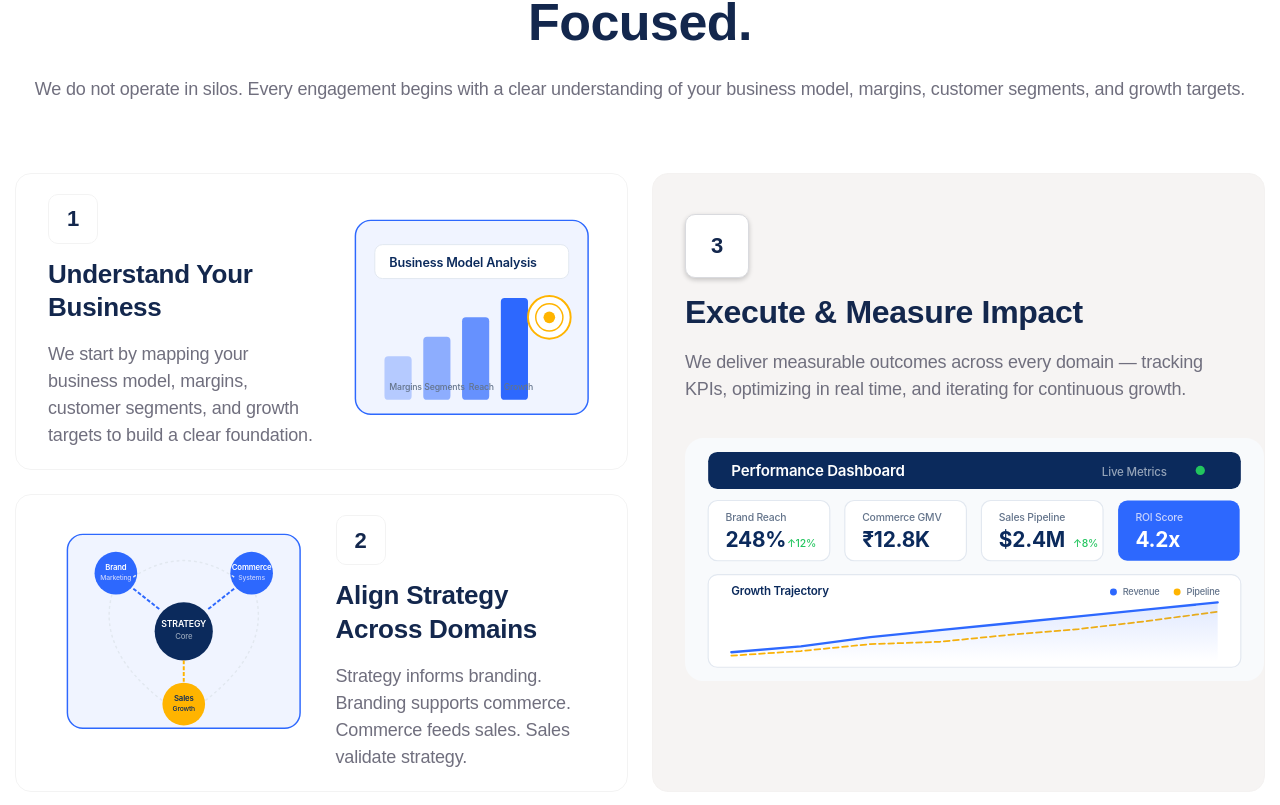
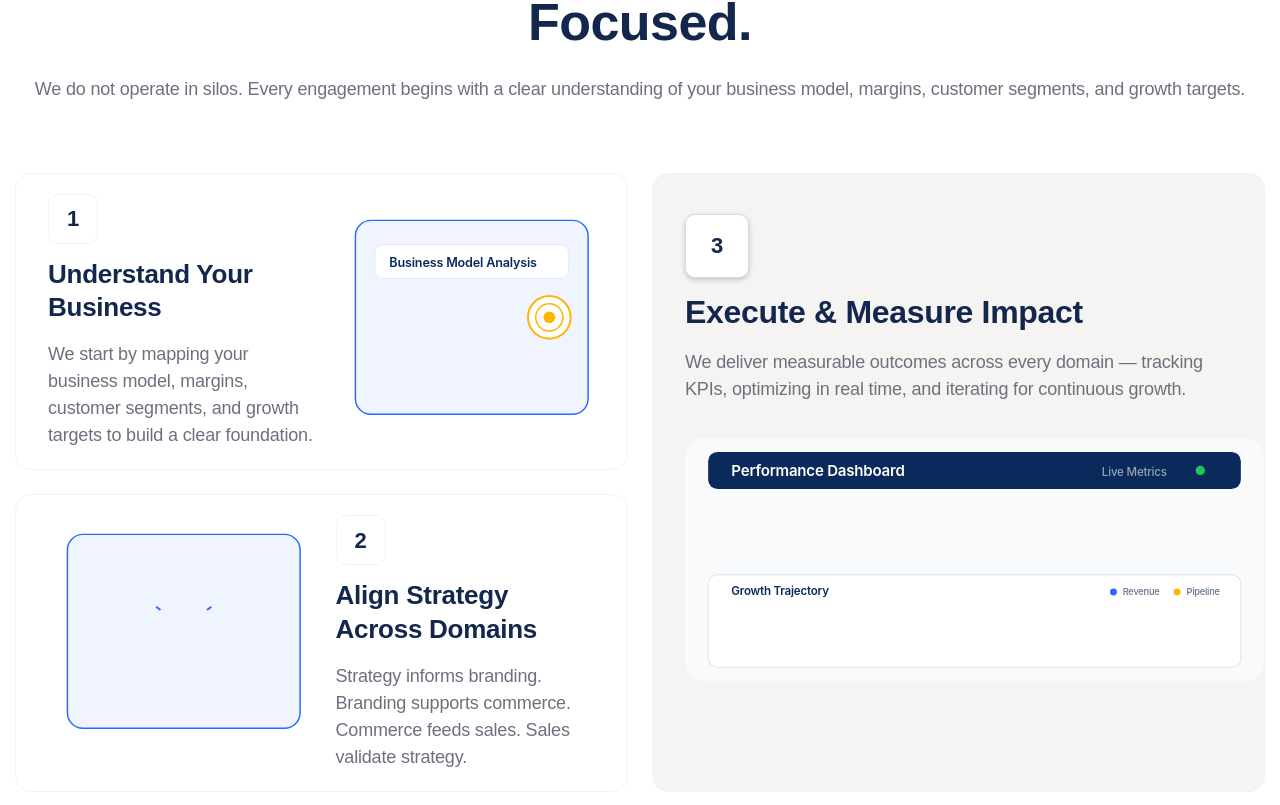
Before and after one commit to puneeth-acharya-2322/DPsolutions, a React (Vite) app in the folder finexo-clone/frontend/: page / in a window 1280 px wide. Shown: the part 3438-4243 px from the top of the page. Built offline with nearby package versions, Linux system fonts and the light colour scheme; no server answers.

Commit message:
Layout changes

```diff
--- a/finexo-clone/frontend/src/components/sections/FeaturesSection.jsx
+++ b/finexo-clone/frontend/src/components/sections/FeaturesSection.jsx
@@ -168,25 +168,47 @@ export default function FeaturesSection() {
                                     <div className="work-description" style={{ maxWidth: '100%' }}>We start by mapping your business model, margins, customer segments, and growth targets to build a clear foundation.</div>
                                 </div>
                                 <div id="w-node-d4e79e05-1797-16fe-f13c-83f0fa5b71fa-25b1e467" className="work-image-wrapper">
-                                    {/* Business Analysis SVG */}
+                                    {/* Business Analysis SVG — Animated bars */}
                                     <svg viewBox="0 0 280 240" fill="none" xmlns="http://www.w3.org/2000/svg" style={{ width: '100%', maxWidth: 280 }}>
                                         <rect x="20" y="20" width="240" height="200" rx="16" fill="#f0f4ff" stroke="#2d68fe" strokeWidth="1.5" />
                                         <rect x="40" y="45" width="200" height="35" rx="8" fill="#fff" stroke="#e2e8f0" strokeWidth="1" />
                                         <text x="55" y="68" fontSize="13" fill="#0b2a5c" fontWeight="600" fontFamily="Inter,sans-serif">Business Model Analysis</text>
-                                        {/* Bar chart */}
-                                        <rect x="50" y="160" width="28" height="45" rx="4" fill="#2d68fe" opacity="0.3" />
-                                        <rect x="90" y="140" width="28" height="65" rx="4" fill="#2d68fe" opacity="0.5" />
-                                        <rect x="130" y="120" width="28" height="85" rx="4" fill="#2d68fe" opacity="0.7" />
-                                        <rect x="170" y="100" width="28" height="105" rx="4" fill="#2d68fe" />
+                                        {/* Animated bars — grow from bottom */}
+                                        <rect x="50" y="205" width="28" rx="4" fill="#2d68fe" opacity="0.3">
+                                            <animate attributeName="y" from="205" to="160" dur="0.8s" begin="0.2s" fill="freeze" />
+                                            <animate attributeName="height" from="0" to="45" dur="0.8s" begin="0.2s" fill="freeze" />
+                                        </rect>
+                                        <rect x="90" y="205" width="28" rx="4" fill="#2d68fe" opacity="0.5">
+                                            <animate attributeName="y" from="205" to="140" dur="0.8s" begin="0.5s" fill="freeze" />
+                                            <animate attributeName="height" from="0" to="65" dur="0.8s" begin="0.5s" fill="freeze" />
+                                        </rect>
+                                        <rect x="130" y="205" width="28" rx="4" fill="#2d68fe" opacity="0.7">
+                                            <animate attributeName="y" from="205" to="120" dur="0.8s" begin="0.8s" fill="freeze" />
+                                            <animate attributeName="height" from="0" to="85" dur="0.8s" begin="0.8s" fill="freeze" />
+                                        </rect>
+                                        <rect x="170" y="205" width="28" rx="4" fill="#2d68fe">
+                                            <animate attributeName="y" from="205" to="100" dur="0.8s" begin="1.1s" fill="freeze" />
+                                            <animate attributeName="height" from="0" to="105" dur="0.8s" begin="1.1s" fill="freeze" />
+                                        </rect>
                                         {/* Labels */}
-                                        <text x="55" y="195" fontSize="9" fill="#64748b" fontFamily="Inter,sans-serif">Margins</text>
-                                        <text x="91" y="195" fontSize="9" fill="#64748b" fontFamily="Inter,sans-serif">Segments</text>
-                                        <text x="137" y="195" fontSize="9" fill="#64748b" fontFamily="Inter,sans-serif">Reach</text>
-                                        <text x="173" y="195" fontSize="9" fill="#64748b" fontFamily="Inter,sans-serif">Growth</text>
-                                        {/* Target icon */}
-                                        <circle cx="220" cy="120" r="22" fill="#fff" stroke="#ffb400" strokeWidth="2" />
-                                        <circle cx="220" cy="120" r="14" fill="none" stroke="#ffb400" strokeWidth="1.5" />
-                                        <circle cx="220" cy="120" r="6" fill="#ffb400" />
+                                        <text x="55" y="195" fontSize="9" fill="#64748b" fontFamily="Inter,sans-serif" opacity="0">Margins
+                                            <animate attributeName="opacity" from="0" to="1" dur="0.4s" begin="1s" fill="freeze" /></text>
+                                        <text x="91" y="195" fontSize="9" fill="#64748b" fontFamily="Inter,sans-serif" opacity="0">Segments
+                                            <animate attributeName="opacity" from="0" to="1" dur="0.4s" begin="1.3s" fill="freeze" /></text>
+                                        <text x="137" y="195" fontSize="9" fill="#64748b" fontFamily="Inter,sans-serif" opacity="0">Reach
+                                            <animate attributeName="opacity" from="0" to="1" dur="0.4s" begin="1.6s" fill="freeze" /></text>
+                                        <text x="173" y="195" fontSize="9" fill="#64748b" fontFamily="Inter,sans-serif" opacity="0">Growth
+                                            <animate attributeName="opacity" from="0" to="1" dur="0.4s" begin="1.9s" fill="freeze" /></text>
+                                        {/* Pulsing target icon */}
+                                        <circle cx="220" cy="120" r="22" fill="#fff" stroke="#ffb400" strokeWidth="2">
+                                            <animate attributeName="r" values="22;24;22" dur="2s" repeatCount="indefinite" />
+                                        </circle>
+                                        <circle cx="220" cy="120" r="14" fill="none" stroke="#ffb400" strokeWidth="1.5">
+                                            <animate attributeName="r" values="14;16;14" dur="2s" repeatCount="indefinite" />
+                                        </circle>
+                                        <circle cx="220" cy="120" r="6" fill="#ffb400">
+                                            <animate attributeName="r" values="6;7;6" dur="1.5s" repeatCount="indefinite" />
+                                        </circle>
                                     </svg>
                                 </div>
                             </div>
@@ -195,32 +217,61 @@ export default function FeaturesSection() {
                             <div data-w-id="0dc68af9-3de6-3cc9-6a61-acc1a758e573"
                                 className="works-card-wrapper">
                                 <div className="work-image-wrapper">
-                                    {/* Connected Domains SVG */}
+                                    {/* Connected Domains SVG — Animated nodes */}
                                     <svg viewBox="0 0 280 240" fill="none" xmlns="http://www.w3.org/2000/svg" style={{ width: '100%', maxWidth: 280 }}>
                                         <rect x="20" y="20" width="240" height="200" rx="16" fill="#f0f4ff" stroke="#2d68fe" strokeWidth="1.5" />
-                                        {/* Center hub */}
-                                        <circle cx="140" cy="120" r="30" fill="#0b2a5c" />
-                                        <text x="140" y="116" textAnchor="middle" fontSize="9" fill="#fff" fontWeight="600" fontFamily="Inter,sans-serif">STRATEGY</text>
-                                        <text x="140" y="128" textAnchor="middle" fontSize="8" fill="#94a3b8" fontFamily="Inter,sans-serif">Core</text>
-                                        {/* Branding node */}
-                                        <circle cx="70" cy="60" r="22" fill="#2d68fe" />
-                                        <text x="70" y="57" textAnchor="middle" fontSize="8" fill="#fff" fontWeight="600" fontFamily="Inter,sans-serif">Brand</text>
-                                        <text x="70" y="67" textAnchor="middle" fontSize="7" fill="#c7d2fe" fontFamily="Inter,sans-serif">Marketing</text>
-                                        <line x1="88" y1="76" x2="116" y2="98" stroke="#2d68fe" strokeWidth="2" strokeDasharray="4 2" />
-                                        {/* Commerce node */}
-                                        <circle cx="210" cy="60" r="22" fill="#2d68fe" />
-                                        <text x="210" y="57" textAnchor="middle" fontSize="8" fill="#fff" fontWeight="600" fontFamily="Inter,sans-serif">Commerce</text>
-                                        <text x="210" y="67" textAnchor="middle" fontSize="7" fill="#c7d2fe" fontFamily="Inter,sans-serif">Systems</text>
-                                        <line x1="192" y1="76" x2="164" y2="98" stroke="#2d68fe" strokeWidth="2" strokeDasharray="4 2" />
-                                        {/* Sales node */}
-                                        <circle cx="140" cy="195" r="22" fill="#ffb400" />
-                                        <text x="140" y="192" textAnchor="middle" fontSize="8" fill="#0b2a5c" fontWeight="600" fontFamily="Inter,sans-serif">Sales</text>
-                                        <text x="140" y="202" textAnchor="middle" fontSize="7" fill="#0b2a5c" fontFamily="Inter,sans-serif">Growth</text>
-                                        <line x1="140" y1="150" x2="140" y2="173" stroke="#ffb400" strokeWidth="2" strokeDasharray="4 2" />
-                                        {/* Connecting arcs */}
-                                        <path d="M88 64 Q140 30 192 64" stroke="#e2e8f0" strokeWidth="1.5" fill="none" strokeDasharray="3 3" />
-                                        <path d="M66 82 Q50 140 120 193" stroke="#e2e8f0" strokeWidth="1.5" fill="none" strokeDasharray="3 3" />
-                                        <path d="M214 82 Q230 140 160 193" stroke="#e2e8f0" strokeWidth="1.5" fill="none" strokeDasharray="3 3" />
+                                        {/* Connecting lines — draw animation */}
+                                        <line x1="88" y1="76" x2="116" y2="98" stroke="#2d68fe" strokeWidth="2" strokeDasharray="30" strokeDashoffset="30">
+                                            <animate attributeName="stroke-dashoffset" from="30" to="0" dur="0.6s" begin="0.8s" fill="freeze" />
+                                        </line>
+                                        <line x1="192" y1="76" x2="164" y2="98" stroke="#2d68fe" strokeWidth="2" strokeDasharray="30" strokeDashoffset="30">
+                                            <animate attributeName="stroke-dashoffset" from="30" to="0" dur="0.6s" begin="1s" fill="freeze" />
+                                        </line>
+                                        <line x1="140" y1="150" x2="140" y2="173" stroke="#ffb400" strokeWidth="2" strokeDasharray="25" strokeDashoffset="25">
+                                            <animate attributeName="stroke-dashoffset" from="25" to="0" dur="0.6s" begin="1.2s" fill="freeze" />
+                                        </line>
+                                        {/* Arcs — draw in */}
+                                        <path d="M88 64 Q140 30 192 64" stroke="#e2e8f0" strokeWidth="1.5" fill="none" strokeDasharray="120" strokeDashoffset="120">
+                                            <animate attributeName="stroke-dashoffset" from="120" to="0" dur="1s" begin="1.4s" fill="freeze" />
+                                        </path>
+                                        <path d="M66 82 Q50 140 120 193" stroke="#e2e8f0" strokeWidth="1.5" fill="none" strokeDasharray="150" strokeDashoffset="150">
+                                            <animate attributeName="stroke-dashoffset" from="150" to="0" dur="1s" begin="1.6s" fill="freeze" />
+                                        </path>
+                                        <path d="M214 82 Q230 140 160 193" stroke="#e2e8f0" strokeWidth="1.5" fill="none" strokeDasharray="150" strokeDashoffset="150">
+                                            <animate attributeName="stroke-dashoffset" from="150" to="0" dur="1s" begin="1.8s" fill="freeze" />
+                                        </path>
+                                        {/* Center hub — fade in */}
+                                        <circle cx="140" cy="120" r="30" fill="#0b2a5c" opacity="0">
+                                            <animate attributeName="opacity" from="0" to="1" dur="0.5s" begin="0.3s" fill="freeze" />
+                                        </circle>
+                                        <text x="140" y="116" textAnchor="middle" fontSize="9" fill="#fff" fontWeight="600" fontFamily="Inter,sans-serif" opacity="0">STRATEGY
+                                            <animate attributeName="opacity" from="0" to="1" dur="0.4s" begin="0.5s" fill="freeze" /></text>
+                                        <text x="140" y="128" textAnchor="middle" fontSize="8" fill="#94a3b8" fontFamily="Inter,sans-serif" opacity="0">Core
+                                            <animate attributeName="opacity" from="0" to="1" dur="0.4s" begin="0.5s" fill="freeze" /></text>
+                                        {/* Branding node — pop in */}
+                                        <circle cx="70" cy="60" r="0" fill="#2d68fe">
+                                            <animate attributeName="r" from="0" to="22" dur="0.4s" begin="0.6s" fill="freeze" />
+                                        </circle>
+                                        <text x="70" y="57" textAnchor="middle" fontSize="8" fill="#fff" fontWeight="600" fontFamily="Inter,sans-serif" opacity="0">Brand
+                                            <animate attributeName="opacity" from="0" to="1" dur="0.3s" begin="0.8s" fill="freeze" /></text>
+                                        <text x="70" y="67" textAnchor="middle" fontSize="7" fill="#c7d2fe" fontFamily="Inter,sans-serif" opacity="0">Marketing
+                                            <animate attributeName="opacity" from="0" to="1" dur="0.3s" begin="0.8s" fill="freeze" /></text>
+                                        {/* Commerce node — pop in */}
+                                        <circle cx="210" cy="60" r="0" fill="#2d68fe">
+                                            <animate attributeName="r" from="0" to="22" dur="0.4s" begin="0.9s" fill="freeze" />
+                                        </circle>
+                                        <text x="210" y="57" textAnchor="middle" fontSize="8" fill="#fff" fontWeight="600" fontFamily="Inter,sans-serif" opacity="0">Commerce
+                                            <animate attributeName="opacity" from="0" to="1" dur="0.3s" begin="1.1s" fill="freeze" /></text>
+                                        <text x="210" y="67" textAnchor="middle" fontSize="7" fill="#c7d2fe" fontFamily="Inter,sans-serif" opacity="0">Systems
+                                            <animate attributeName="opacity" from="0" to="1" dur="0.3s" begin="1.1s" fill="freeze" /></text>
+                                        {/* Sales node — pop in */}
+                                        <circle cx="140" cy="195" r="0" fill="#ffb400">
+                                            <animate attributeName="r" from="0" to="22" dur="0.4s" begin="1.2s" fill="freeze" />
+                                        </circle>
+                                        <text x="140" y="192" textAnchor="middle" fontSize="8" fill="#0b2a5c" fontWeight="600" fontFamily="Inter,sans-serif" opacity="0">Sales
+                                            <animate attributeName="opacity" from="0" to="1" dur="0.3s" begin="1.4s" fill="freeze" /></text>
+                                        <text x="140" y="202" textAnchor="middle" fontSize="7" fill="#0b2a5c" fontFamily="Inter,sans-serif" opacity="0">Growth
+                                            <animate attributeName="opacity" from="0" to="1" dur="0.3s" begin="1.4s" fill="freeze" /></text>
                                     </svg>
                                 </div>
                                 <div id="w-node-_0dc68af9-3de6-3cc9-6a61-acc1a758e574-25b1e467" className="work-card-content-wrapper">
@@ -240,7 +291,7 @@ export default function FeaturesSection() {
                                 <div className="work-description _02" style={{ textAlign: 'left', maxWidth: '100%' }}>We deliver measurable outcomes across every domain — tracking KPIs, optimizing in real time, and iterating for continuous growth.</div>
                             </div>
                             <div className="work-second-image-wrapper">
-                                {/* KPI Dashboard SVG */}
+                                {/* KPI Dashboard SVG — Animated */}
                                 <svg viewBox="0 0 500 210" fill="none" xmlns="http://www.w3.org/2000/svg" style={{ width: '100%' }}>
                                     <rect width="500" height="210" rx="16" fill="#f8fafc" />
                                     {/* Header */}
@@ -250,39 +301,51 @@ export default function FeaturesSection() {
                                     <circle cx="445" cy="28" r="4" fill="#22c55e">
                                         <animate attributeName="opacity" values="1;0.4;1" dur="2s" repeatCount="indefinite" />
                                     </circle>
-                                    {/* KPI Cards row */}
+                                    {/* KPI Cards — fade in sequentially */}
+                                    <g opacity="0"><animate attributeName="opacity" from="0" to="1" dur="0.4s" begin="0.3s" fill="freeze" />
                                         <rect x="20" y="54" width="105" height="52" rx="8" fill="#fff" stroke="#e2e8f0" strokeWidth="1" />
                                         <text x="35" y="72" fontSize="9" fill="#64748b" fontFamily="Inter,sans-serif">Brand Reach</text>
                                         <text x="35" y="94" fontSize="18" fill="#0b2a5c" fontWeight="700" fontFamily="Inter,sans-serif">248%</text>
                                         <text x="88" y="94" fontSize="9" fill="#22c55e" fontFamily="Inter,sans-serif">↑12%</text>
-
+                                    </g>
+                                    <g opacity="0"><animate attributeName="opacity" from="0" to="1" dur="0.4s" begin="0.6s" fill="freeze" />
                                         <rect x="138" y="54" width="105" height="52" rx="8" fill="#fff" stroke="#e2e8f0" strokeWidth="1" />
                                         <text x="153" y="72" fontSize="9" fill="#64748b" fontFamily="Inter,sans-serif">Commerce GMV</text>
                                         <text x="153" y="94" fontSize="18" fill="#0b2a5c" fontWeight="700" fontFamily="Inter,sans-serif">₹12.8K</text>
-
+                                    </g>
+                                    <g opacity="0"><animate attributeName="opacity" from="0" to="1" dur="0.4s" begin="0.9s" fill="freeze" />
                                         <rect x="256" y="54" width="105" height="52" rx="8" fill="#fff" stroke="#e2e8f0" strokeWidth="1" />
                                         <text x="271" y="72" fontSize="9" fill="#64748b" fontFamily="Inter,sans-serif">Sales Pipeline</text>
                                         <text x="271" y="94" fontSize="18" fill="#0b2a5c" fontWeight="700" fontFamily="Inter,sans-serif">$2.4M</text>
                                         <text x="335" y="94" fontSize="9" fill="#22c55e" fontFamily="Inter,sans-serif">↑8%</text>
-
+                                    </g>
+                                    <g opacity="0"><animate attributeName="opacity" from="0" to="1" dur="0.4s" begin="1.2s" fill="freeze" />
                                         <rect x="374" y="54" width="105" height="52" rx="8" fill="#2d68fe" />
                                         <text x="389" y="72" fontSize="9" fill="#c7d2fe" fontFamily="Inter,sans-serif">ROI Score</text>
                                         <text x="389" y="94" fontSize="18" fill="#fff" fontWeight="700" fontFamily="Inter,sans-serif">4.2x</text>
-
-                                    {/* Growth chart */}
+                                    </g>
+                                    {/* Growth chart area */}
                                     <rect x="20" y="118" width="460" height="80" rx="8" fill="#fff" stroke="#e2e8f0" strokeWidth="1" />
                                     <text x="40" y="136" fontSize="10" fill="#0b2a5c" fontWeight="600" fontFamily="Inter,sans-serif">Growth Trajectory</text>
                                     <circle cx="370" cy="133" r="3" fill="#2d68fe" /><text x="378" y="136" fontSize="8" fill="#64748b" fontFamily="Inter,sans-serif">Revenue</text>
                                     <circle cx="425" cy="133" r="3" fill="#ffb400" /><text x="433" y="136" fontSize="8" fill="#64748b" fontFamily="Inter,sans-serif">Pipeline</text>
-                                    {/* Revenue line */}
+                                    {/* Revenue line — draws in */}
                                     <polyline points="40,185 100,180 160,172 220,166 280,160 340,154 400,148 460,142"
-                                        stroke="#2d68fe" strokeWidth="2" fill="none" strokeLinecap="round" strokeLinejoin="round" />
-                                    {/* Pipeline line */}
+                                        stroke="#2d68fe" strokeWidth="2" fill="none" strokeLinecap="round" strokeLinejoin="round"
+                                        strokeDasharray="500" strokeDashoffset="500">
+                                        <animate attributeName="stroke-dashoffset" from="500" to="0" dur="1.5s" begin="1.5s" fill="freeze" />
+                                    </polyline>
+                                    {/* Pipeline line — draws in */}
                                     <polyline points="40,188 100,184 160,178 220,176 280,170 340,165 400,158 460,150"
-                                        stroke="#ffb400" strokeWidth="1.5" fill="none" strokeLinecap="round" strokeLinejoin="round" strokeDasharray="5 3" />
-                                    {/* Area fill */}
+                                        stroke="#ffb400" strokeWidth="1.5" fill="none" strokeLinecap="round" strokeLinejoin="round"
+                                        strokeDasharray="500" strokeDashoffset="500">
+                                        <animate attributeName="stroke-dashoffset" from="500" to="0" dur="1.5s" begin="1.8s" fill="freeze" />
+                                    </polyline>
+                                    {/* Area fill — fades in */}
                                     <polygon points="40,185 100,180 160,172 220,166 280,160 340,154 400,148 460,142 460,193 40,193"
-                                        fill="url(#blueGradFeat)" opacity="0.15" />
+                                        fill="url(#blueGradFeat)" opacity="0">
+                                        <animate attributeName="opacity" from="0" to="0.15" dur="0.8s" begin="2.5s" fill="freeze" />
+                                    </polygon>
                                     <defs>
                                         <linearGradient id="blueGradFeat" x1="0" y1="0" x2="0" y2="1">
                                             <stop offset="0%" stopColor="#2d68fe" />
```
Lines whose indentation alone changed are shown as unchanged.
